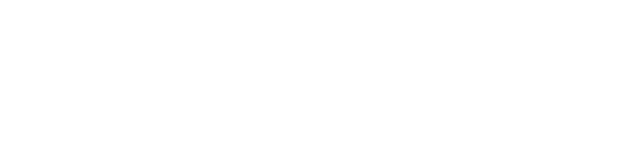
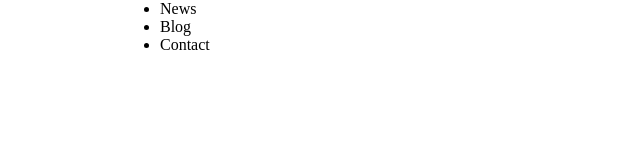
Before and after one commit to adi/adi.github.io, a plain HTML site: page index.html in a window 1280 px wide. Shown: the whole page, without its empty margins (0-640 px from the left). Drawn offline with Linux system fonts and the light colour scheme.

Commit message:
Update index.html

```diff
--- a/index.html
+++ b/index.html
@@ -8,6 +8,17 @@
  </head>
  <body>
   <div id="frame">
+
+<!-- Navigation Starts-->
+<div class="nav">
+<ul>
+   <li><a href="#">News</a></li>
+   <li><a href="#">Blog</a></li>
+   <li><a href="#">Contact</a></li>
+</ul>
+<!-- Navigation Ends -->
+</div> <!-- Navigation Div Ends -->
+
   </div>
  </body>
 </html>
```
